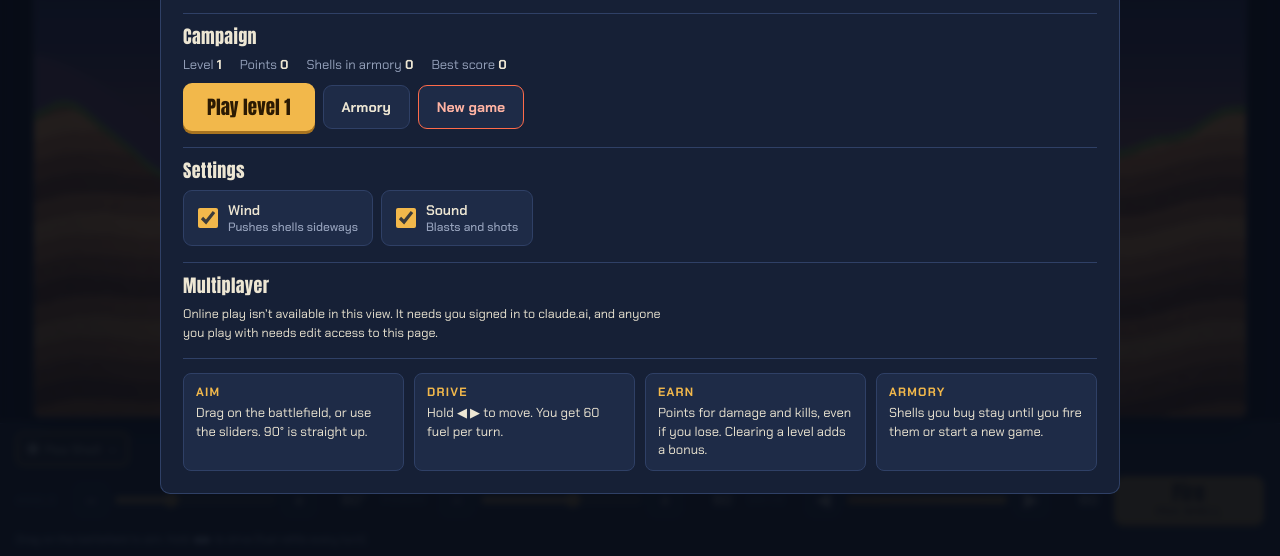
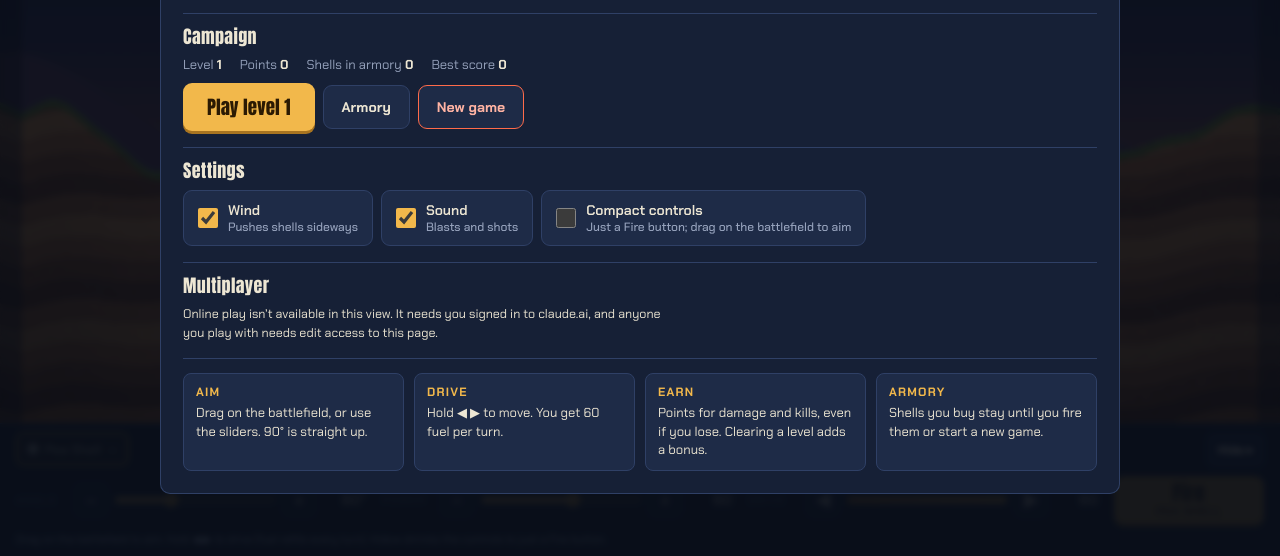
Before and after one commit to FrederickSnopl/AI-Playground, a plain HTML site: page ridgeline-barrage/index.html in a window 1280 px wide. Shown: the part 244-800 px from the top of the page. Drawn offline with Linux system fonts and the light colour scheme; animation ran at ten frames a second; a web font is replaced by a local one.

Commit message:
Ridgeline Barrage: free-for-all AI, full-screen battlefield, compact controls
Co-Authored-By: Claude Opus 5.5 <noreply@anthropic.com>
Claude-Session: https://claude.ai/code/session_01RXMcrC5WRg9dpGKxZXebrm

```diff
--- a/ridgeline-barrage/index.html
+++ b/ridgeline-barrage/index.html
@@ -16,7 +16,7 @@
 *{box-sizing:border-box}
 [hidden]{display:none!important}
 html{height:100%}
-body{height:100%;margin:0;background:var(--ink);color:var(--text);font-family:var(--f-ui);overflow:hidden;-webkit-user-select:none;user-select:none;-webkit-tap-highlight-color:transparent}
+body{height:100%;margin:0;background:var(--deck);color:var(--text);font-family:var(--f-ui);overflow:hidden;-webkit-user-select:none;user-select:none;-webkit-tap-highlight-color:transparent}
 button{font-family:inherit;color:inherit}
 button:focus-visible,input:focus-visible{outline:2px solid var(--brass);outline-offset:2px}
 .gut{padding-left:max(16px,env(safe-area-inset-left,0px));padding-right:max(16px,env(safe-area-inset-right,0px))}
@@ -28,9 +28,20 @@ button:focus-visible,input:focus-visible{outline:2px solid var(--brass);outline-
 .stat b{font-size:15px;font-weight:600;font-variant-numeric:tabular-nums;white-space:nowrap}
 .iconbtn{background:var(--deck-2);border:1px solid var(--line);border-radius:6px;height:32px;min-width:32px;padding:0 12px;font-size:13px;font-weight:600;cursor:pointer}
 #main{flex:1;min-height:0;display:flex;flex-direction:column}
-#stage{flex:1;min-height:0;display:flex;align-items:center;justify-content:center;padding-block:6px;position:relative}
-#cv{display:block;touch-action:none;border-radius:6px;box-shadow:0 0 0 1px var(--line),0 10px 30px rgba(0,0,0,.4);cursor:crosshair}
-.toast{position:absolute;left:50%;top:12px;transform:translateX(-50%);display:flex;gap:8px;align-items:center;max-width:calc(100% - 40px)}
+#stage{flex:1;min-height:0;position:relative;background:var(--ink);overflow:hidden}
+#cv{position:absolute;inset:0;display:block;touch-action:none;cursor:crosshair}
+#insetProbe{position:absolute;visibility:hidden;pointer-events:none;padding-left:env(safe-area-inset-left,0px);padding-right:env(safe-area-inset-right,0px)}
+#mini{position:absolute;right:max(12px,env(safe-area-inset-right,0px));bottom:12px;display:flex;flex-direction:column;align-items:stretch;gap:6px;width:132px}
+#mini .read{background:rgba(14,20,36,.8);border:1px solid var(--line);border-radius:8px;padding:4px 8px;font-size:12px;font-weight:700;text-align:center;font-variant-numeric:tabular-nums}
+#miniFire{height:64px;border:0;border-radius:12px;background:var(--brass);color:var(--brass-ink);font-family:var(--f-display);font-size:20px;cursor:pointer;display:flex;flex-direction:column;align-items:center;justify-content:center;gap:3px;line-height:1;box-shadow:0 3px 0 #a87420,0 6px 18px rgba(0,0,0,.45)}
+#miniFire small{font-family:var(--f-ui);font-size:10px;font-weight:700;letter-spacing:.06em;text-transform:uppercase;opacity:.8;max-width:120px;overflow:hidden;text-overflow:ellipsis;white-space:nowrap}
+#miniFire:disabled{opacity:.45;cursor:default}
+#miniExpand{height:34px;border-radius:8px;background:rgba(30,43,71,.92);border:1px solid var(--line);font-size:12px;font-weight:700;cursor:pointer}
+.deckhead{display:flex;gap:8px;align-items:center}
+.deckhead .weapons{flex:1;min-width:0}
+#collapseBtn{flex:none;height:34px;padding:0 10px;border-radius:7px;background:var(--deck-2);border:1px solid var(--line);font-size:12px;font-weight:700;cursor:pointer;white-space:nowrap}
+body.compact #deck{display:none}
+.toast{position:absolute;left:50%;top:10px;transform:translateX(-50%);display:flex;gap:8px;align-items:center;max-width:calc(100% - 40px)}
 #status{background:rgba(14,20,36,.8);border:1px solid var(--line);border-radius:999px;padding:4px 12px;font-size:12px;font-weight:600;letter-spacing:.04em;pointer-events:none;white-space:nowrap;overflow:hidden;text-overflow:ellipsis;min-width:0}
 #status.you{color:var(--brass);border-color:var(--brass)}
 #skipBtn{background:var(--deck-2);border:1px solid var(--danger);color:var(--text);border-radius:999px;padding:4px 12px;font-size:12px;font-weight:700;cursor:pointer;white-space:nowrap}
@@ -61,7 +72,6 @@ input[type=range]{width:100%;accent-color:var(--brass);height:30px;margin:0}
 @media (orientation:landscape) and (max-height:520px){
   #main{flex-direction:row}
   #deck{width:280px;flex:none;border-top:0;border-left:1px solid var(--line);overflow-y:auto;padding-left:12px;padding-right:max(12px,env(safe-area-inset-right,0px))}
-  #stage{padding-right:12px}
   .aim{grid-template-columns:1fr}
   .weapons{flex-wrap:wrap;overflow:visible}
   .hud{padding-block:5px}
@@ -131,12 +141,18 @@ input[type=range]{width:100%;accent-color:var(--brass);height:30px;margin:0}
     <button class="iconbtn" id="menuBtn">Menu</button>
   </header>
   <div id="main">
-    <div id="stage" class="gut">
+    <div id="stage">
       <canvas id="cv" aria-label="Battlefield"></canvas>
+      <div id="insetProbe"></div>
+      <div id="mini" hidden>
+        <div class="read" id="miniRead">55° · 60</div>
+        <button id="miniFire">Fire<small id="miniName">Pea Shell</small></button>
+        <button id="miniExpand">Show controls</button>
+      </div>
       <div class="toast"><div id="status">Ready</div><button id="skipBtn" hidden>Skip turn</button></div>
     </div>
     <div id="deck" class="gut">
-      <div class="weapons" id="weapons" role="toolbar" aria-label="Ammo"></div>
+      <div class="deckhead"><div class="weapons" id="weapons" role="toolbar" aria-label="Ammo"></div><button id="collapseBtn" aria-label="Hide the controls">Hide ▸</button></div>
       <div class="aim">
         <div class="ctl">
           <label for="ang">Angle</label>
@@ -161,7 +177,7 @@ input[type=range]{width:100%;accent-color:var(--brass);height:30px;margin:0}
         </div>
         <button id="fire">Fire<small id="fireName">Pea Shell</small></button>
       </div>
-      <p class="hint">Drag on the battlefield to aim. Hold ◀ ▶ to drive (fuel refills every turn).<span class="portrait"> Turn your phone sideways for a bigger battlefield.</span></p>
+      <p class="hint">Drag on the battlefield to aim. Hold ◀ ▶ to drive (fuel refills every turn). Hide ▸ shrinks the controls to just a Fire button.<span class="portrait"> Turn your phone sideways for a bigger battlefield.</span></p>
     </div>
   </div>
 </div>
@@ -189,6 +205,7 @@ input[type=range]{width:100%;accent-color:var(--brass);height:30px;margin:0}
       <div class="row">
         <label class="toggle"><input type="checkbox" id="optWind" checked><span>Wind<small>Pushes shells sideways</small></span></label>
         <label class="toggle"><input type="checkbox" id="optSound" checked><span>Sound<small>Blasts and shots</small></span></label>
+        <label class="toggle"><input type="checkbox" id="optCompact"><span>Compact controls<small>Just a Fire button; drag on the battlefield to aim</small></span></label>
       </div>
     </div>
     <div class="section">
@@ -295,7 +312,7 @@ const PCOL={bomblet:'#ff8fc4',shard:'#bff3ff',rock:'#ffb070'};
 const colorOf=t=>(WMAP[t]&&WMAP[t].color)||PCOL[t]||'#fff';
 
 /* ---------- save (browser storage now, synced to your account when available) ---------- */
-const blankSave=()=>({level:1,points:0,score:0,kills:0,inv:{},wind:true,sound:true,best:0,claimed:[],updatedAt:0});
+const blankSave=()=>({level:1,points:0,score:0,kills:0,inv:{},wind:true,sound:true,compact:false,best:0,claimed:[],updatedAt:0});
 let save=blankSave();
 function normSave(d){const s=Object.assign(blankSave(),d||{});s.inv=Object.assign({},s.inv||{});for(const k of Object.keys(s.inv))if(!WMAP[k]||!(s.inv[k]>0))delete s.inv[k];if(!Array.isArray(s.claimed))s.claimed=[];return s;}
 try{const raw=localStorage.getItem('rb-save');if(raw)save=normSave(JSON.parse(raw));}catch(e){}
@@ -470,7 +487,7 @@ function explode(x,y,r,dmg,owner,opt={}){
 function sparkle(x,y,color,n=18){for(let i=0;i<n;i++){const a=rnd(Math.PI*2),s=rnd(30,160);parts.push({x,y,vx:Math.cos(a)*s,vy:Math.sin(a)*s,life:rnd(.3,.8),t:0,size:rnd(1,2.2),color,g:.15,glow:1});}}
 function later(d,fn){timers.push({t:d,fn});}
 function spawn(type,x,y,vx,vy,owner,extra){const p=Object.assign({type,x,y,vx,vy,owner,t:0,trail:[]},extra||{});projs.push(p);return p;}
-function nearestEnemyOf(owner,x,y){let b=null,bd=1e9;for(const t of tanks){if(!t.alive||t===owner)continue;if(owner&&owner.ai&&t.ai)continue;const d=Math.hypot(t.x-x,t.y-y);if(d<bd){bd=d;b=t;}}return b;}
+function nearestEnemyOf(owner,x,y){let b=null,bd=1e9;for(const t of tanks){if(!t.alive||t===owner)continue;const d=Math.hypot(t.x-x,t.y-y);if(d<bd){bd=d;b=t;}}return b;}
 function nudgeUp(x,y){let n=0;while(isSolid(x,y)&&n<40){y--;n++;}return y;}
 
 /* ---------- driving ---------- */
@@ -661,8 +678,8 @@ function simulate(t,ang,pw,target){
   return best;
 }
 function aiPlan(t){
-  const dir=me.x<t.x?-1:1;let bestR={s:1e9,ang:dir>0?45:135,pw:70};
-  for(let a=14;a<=80;a+=3)for(let pw=20;pw<=100;pw+=3){const ang=dir>0?a:180-a;const s=simulate(t,ang,pw,me);if(s<bestR.s)bestR={s,ang,pw};}
+  const tg=tanks.filter(o=>o.alive&&o!==t).sort((a,b)=>Math.abs(a.x-t.x)-Math.abs(b.x-t.x))[0]||me;const dir=tg.x<t.x?-1:1;let bestR={s:1e9,ang:dir>0?45:135,pw:70};
+  for(let a=14;a<=80;a+=3)for(let pw=20;pw<=100;pw+=3){const ang=dir>0?a:180-a;const s=simulate(t,ang,pw,tg);if(s<bestR.s)bestR={s,ang,pw};}
   const skill=Math.max(.2,1.7-save.level*.15);const e=t.aimErr*skill;t.aimErr=Math.max(.4,t.aimErr*.82);
   return{ang:Math.round(clamp(bestR.ang+gauss()*7*e,0,180)),pw:Math.round(clamp(bestR.pw+gauss()*8*e,10,100)),w:enemyWeapon()};
 }
@@ -929,7 +946,7 @@ function hud(){
   else if(mode==='mp'&&!me&&tanks.length){s.textContent='Watching';s.className='';}
   else{s.textContent='Ridgeline Barrage';s.className='';}
   $('#deck').classList.toggle('locked',state!=='aim');
-  $('#skipBtn').hidden=!canSkip();
+  $('#skipBtn').hidden=!canSkip();syncMini();
 }
 function canSkip(){
   if(mode!=='mp'||state!=='wait'||!mp.doc||mp.doc.status!=='playing')return false;
@@ -944,7 +961,7 @@ function renderWeapons(){
   for(const id of ids){const w=WMAP[id];const b=document.createElement('button');b.className='chip';b.setAttribute('aria-pressed',String(sel===id));
     b.innerHTML=`<span class="dot" style="background:${w.color};color:${w.color}"></span>${w.name}<span class="n">${id==='pea'?'∞':'×'+save.inv[id]}</span>`;
     b.onclick=()=>{sel=id;renderWeapons();};el.appendChild(b);}
-  $('#fireName').textContent=WMAP[sel].name;
+  $('#fireName').textContent=WMAP[sel].name;syncMini();
 }
 function openShop(ctx,eyebrow,summary){
   shopCtx=ctx;shopBuys={};hideAll();
@@ -971,10 +988,14 @@ function renderMenu(){
   $('#btnNew').disabled=mode==='mp';
   applySettings();renderMpBox();
 }
-function applySettings(){$('#optWind').checked=!!save.wind;$('#optSound').checked=!!save.sound;}
+function applySettings(){$('#optWind').checked=!!save.wind;$('#optSound').checked=!!save.sound;$('#optCompact').checked=!!save.compact;applyCompact();}
+function applyCompact(){document.body.classList.toggle('compact',!!save.compact);$('#mini').hidden=!save.compact;syncMini();}
+function setCompact(v){save.compact=!!v;persist();applySettings();}
+function syncMini(){if(!save.compact)return;$('#miniName').textContent=WMAP[sel].name;$('#miniFire').disabled=state!=='aim';
+  $('#miniRead').textContent=me?`${Math.round(me.angle)}° · ${Math.round(me.power)}`:'—';}
 function openMenu(){$('#confirmNew').hidden=true;hideAll();renderMenu();$('#ovMenu').hidden=false;}
 function syncControls(){if(!me)return;$('#ang').value=Math.round(me.angle);$('#pow').value=Math.round(me.power);$('#angv').textContent=Math.round(me.angle)+'°';$('#powv').textContent=Math.round(me.power);
-  $('#fuelBar').style.width=(fuel/FUEL*100)+'%';$('#fuelv').textContent=Math.round(fuel);}
+  $('#fuelBar').style.width=(fuel/FUEL*100)+'%';$('#fuelv').textContent=Math.round(fuel);syncMini();}
 $('#ang').addEventListener('input',e=>{if(state!=='aim')return;me.angle=+e.target.value;syncControls();pushPresence();});
 $('#pow').addEventListener('input',e=>{if(state!=='aim')return;me.power=+e.target.value;syncControls();pushPresence();});
 function nudge(k,d){if(state!=='aim')return;if(k==='angle')me.angle=clamp(me.angle+d,0,180);else me.power=clamp(me.power+d,5,100);syncControls();pushPresence();}
@@ -987,8 +1008,12 @@ for(const [id,dir] of [['#drvL',-1],['#drvR',1]]){const b=$(id);
   b.addEventListener('pointerdown',e=>{e.preventDefault();if(state==='aim'){driveDir=dir;driveAcc=1;}});
   ['pointerup','pointerleave','pointercancel'].forEach(ev=>b.addEventListener(ev,()=>{if(driveDir===dir)driveDir=0;}));}
 $('#fire').addEventListener('click',playerFire);
+$('#miniFire').addEventListener('click',playerFire);
+$('#miniExpand').addEventListener('click',()=>setCompact(false));
+$('#collapseBtn').addEventListener('click',()=>setCompact(true));
+$('#optCompact').addEventListener('change',e=>setCompact(e.target.checked));
 $('#skipBtn').addEventListener('click',skipTurn);
-function aimAt(e){if(!me)return;const r=cv.getBoundingClientRect();const wx=(e.clientX-r.left)/r.width*W,wy=(e.clientY-r.top)/r.height*H;
+function aimAt(e){if(!me)return;const r=cv.getBoundingClientRect();const wx=(e.clientX-r.left-OX)/K,wy=(e.clientY-r.top-OY)/K;
   const bx=me.x,by=me.y-9;let a=Math.atan2(by-wy,wx-bx)*R2D;if(a<0)a=a<-90?180:0;
   me.angle=Math.round(clamp(a,0,180));me.power=Math.round(clamp(Math.hypot(wx-bx,wy-by)/3.2,5,100));syncControls();pushPresence();}
 cv.addEventListener('pointerdown',e=>{if(state!=='aim')return;aiming=true;try{cv.setPointerCapture(e.pointerId);}catch(_){}aimAt(e);});
@@ -1027,11 +1052,14 @@ $('#matchLeave').addEventListener('click',()=>leaveGame(false));
 setInterval(()=>{if(mode==='mp')hud();},1000);
 
 /* ---------- sizing ---------- */
-let K=1,DPR=1;
-function resize(){const st=$('#stage');const cs=getComputedStyle(st);
-  const aw=st.clientWidth-parseFloat(cs.paddingLeft)-parseFloat(cs.paddingRight),ah=st.clientHeight-parseFloat(cs.paddingTop)-parseFloat(cs.paddingBottom);
-  K=Math.max(.1,Math.min(aw/W,ah/H));DPR=Math.min(2.5,window.devicePixelRatio||1);
-  const w=Math.floor(W*K),h=Math.floor(H*K);cv.style.width=w+'px';cv.style.height=h+'px';cv.width=Math.round(w*DPR);cv.height=Math.round(h*DPR);}
+/* the canvas fills the whole stage; the battlefield is fitted inside it (clear of side insets) and the sky/ground extend into the rest */
+let K=1,DPR=1,OX=0,OY=0,CW=1,CH=1;
+function resize(){const st=$('#stage');CW=Math.max(1,st.clientWidth);CH=Math.max(1,st.clientHeight);
+  const pc=getComputedStyle($('#insetProbe'));const il=parseFloat(pc.paddingLeft)||0,ir=parseFloat(pc.paddingRight)||0;
+  const aw=Math.max(50,CW-il-ir),ah=CH;
+  if(aw/ah<=W/H){K=aw/W;OX=il;OY=ah-H*K;}else{K=ah/H;OY=0;OX=il+(aw-W*K)/2;}
+  DPR=Math.min(2.5,window.devicePixelRatio||1);
+  cv.style.width=CW+'px';cv.style.height=CH+'px';cv.width=Math.round(CW*DPR);cv.height=Math.round(CH*DPR);}
 new ResizeObserver(resize).observe($('#stage'));window.addEventListener('resize',resize);
 
 /* ---------- loop ---------- */
@@ -1092,11 +1120,20 @@ function drawTank(t,active){
   if(active){const bob=Math.sin(performance.now()/180)*2;ctx.fillStyle=t===me?'#f2b84b':'#ede6d3';ctx.beginPath();ctx.moveTo(t.x-5,by-22+bob);ctx.lineTo(t.x+5,by-22+bob);ctx.lineTo(t.x,by-15+bob);ctx.closePath();ctx.fill();}
 }
 function draw(){
-  ctx.setTransform(1,0,0,1,0,0);ctx.fillStyle='#141d38';ctx.fillRect(0,0,cv.width,cv.height);
+  ctx.setTransform(1,0,0,1,0,0);
+  const top=ctx.createLinearGradient(0,0,0,Math.max(1,OY*DPR));top.addColorStop(0,'#0a1024');top.addColorStop(1,'#141d38');
+  ctx.fillStyle=top;ctx.fillRect(0,0,cv.width,cv.height);
   const k=K*DPR,sx=shake?rnd(-shake,shake)*.6:0,sy=shake?rnd(-shake,shake)*.6:0;
-  ctx.setTransform(k,0,0,k,sx*k,sy*k);
+  ctx.setTransform(k,0,0,k,(OX+sx*K)*DPR,(OY+sy*K)*DPR);
+  const exL=OX/K+2,exR=(CW-OX)/K-W+2,exT=OY/K;
+  if(exT>1){ctx.fillStyle='rgba(255,246,224,.55)';for(const s of skyStars)if(s.y>-exT)ctx.fillRect(s.x*(W+exL+exR)/W-exL,s.y,s.r,s.r);}
   ctx.drawImage(bg,-20,-20,W+40,H+40);
-  ctx.imageSmoothingEnabled=false;ctx.drawImage(tcan,0,0);ctx.imageSmoothingEnabled=true;
+  ctx.imageSmoothingEnabled=false;ctx.drawImage(tcan,0,0);
+  /* outside the battlefield: a dimmed mirror of the edge, so the hills seem to carry on */
+  const mL=Math.min(W,Math.max(0,exL)),mR=Math.min(W,Math.max(0,exR));
+  if(mL>1){ctx.save();ctx.scale(-1,1);ctx.drawImage(bg,0,0,mL*2,bg.height,0,-20,mL,H+40);ctx.drawImage(tcan,0,0,mL,H,0,0,mL,H);ctx.restore();ctx.fillStyle='rgba(10,14,28,.42)';ctx.fillRect(-mL,-20,mL,H+40);}
+  if(mR>1){ctx.save();ctx.translate(2*W,0);ctx.scale(-1,1);ctx.drawImage(bg,bg.width-mR*2,0,mR*2,bg.height,W-mR,-20,mR,H+40);ctx.drawImage(tcan,W-mR,0,mR,H,W-mR,0,mR,H);ctx.restore();ctx.fillStyle='rgba(10,14,28,.42)';ctx.fillRect(W,-20,mR,H+40);}
+  ctx.imageSmoothingEnabled=true;
   if(!tanks.length)return;
   if(state==='aim'&&me&&me.alive){const a=me.angle*D2R,len=24+me.power*1.1;ctx.fillStyle='rgba(242,184,75,.85)';
     for(let d=20;d<len;d+=7){ctx.beginPath();ctx.arc(me.x+Math.cos(a)*d,me.y-9-Math.sin(a)*d,1.4,0,Math.PI*2);ctx.fill();}
@@ -1134,11 +1171,12 @@ function draw(){
   if(wind!==0){const cx=W/2,cy=46,len=Math.abs(wind)*1.1,d=Math.sign(wind);ctx.strokeStyle='rgba(237,230,211,.55)';ctx.lineWidth=2;ctx.beginPath();ctx.moveTo(cx-d*len/2,cy);ctx.lineTo(cx+d*len/2,cy);ctx.stroke();
     ctx.fillStyle='rgba(237,230,211,.55)';ctx.beginPath();ctx.moveTo(cx+d*(len/2+7),cy);ctx.lineTo(cx+d*len/2,cy-4);ctx.lineTo(cx+d*len/2,cy+4);ctx.closePath();ctx.fill();}
 }
+const skyStars=Array.from({length:260},()=>({x:Math.random()*W,y:-Math.random()*1400,r:Math.random()<.85?.9:1.6}));
 const hexCache={};
 function hexA(h,a){let c=hexCache[h];if(!c){c=[parseInt(h.slice(1,3),16),parseInt(h.slice(3,5),16),parseInt(h.slice(5,7),16)];hexCache[h]=c;}return`rgba(${c[0]},${c[1]},${c[2]},${Math.max(0,a)})`;}
 
 /* ---------- boot ---------- */
-genTerrain(0);buildBg();flush();resize();renderMenu();renderWeapons();hud();requestAnimationFrame(frame);
+genTerrain(0);buildBg();flush();applyCompact();resize();renderMenu();renderWeapons();hud();requestAnimationFrame(frame);
 initCaps();
 })();
 </script>
```
